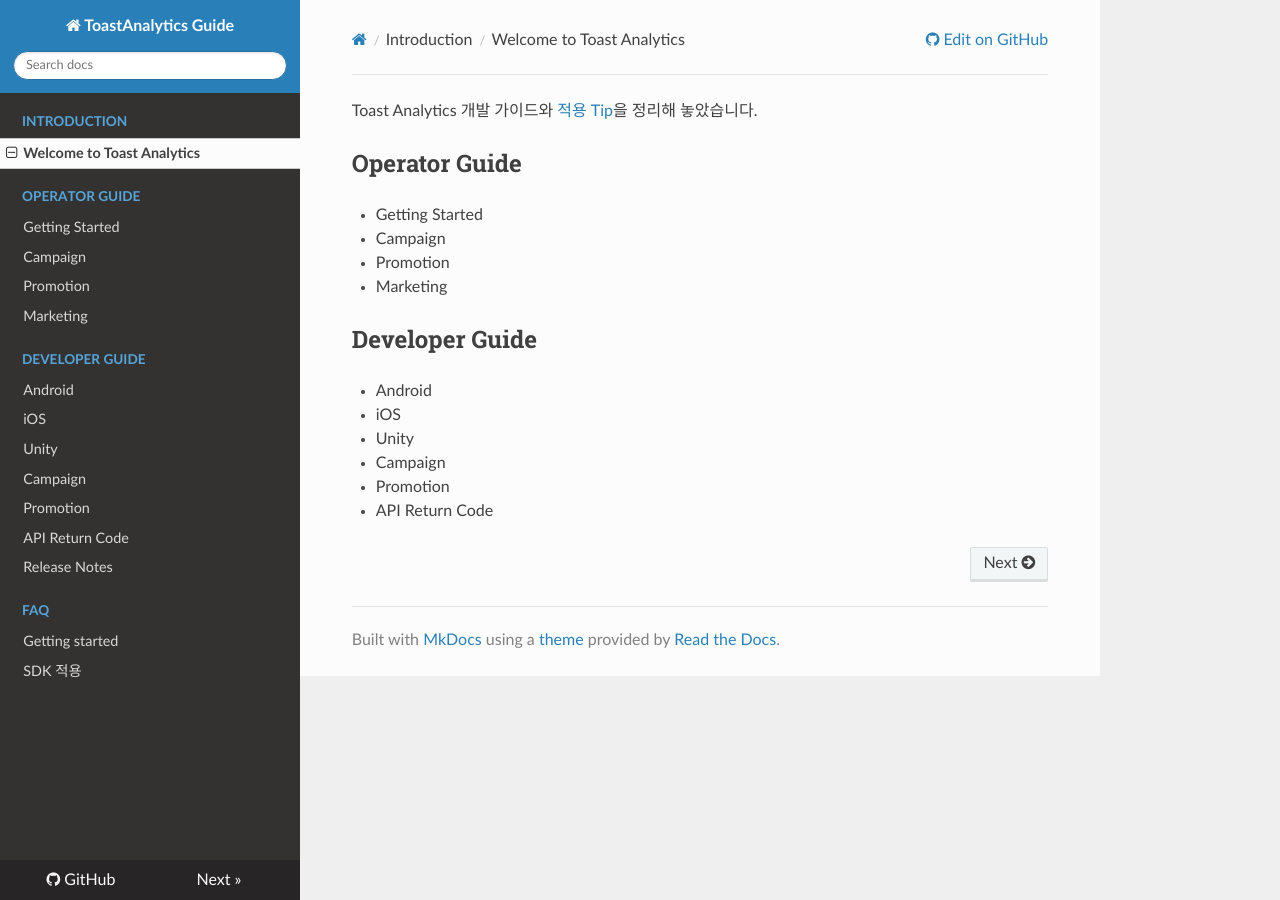
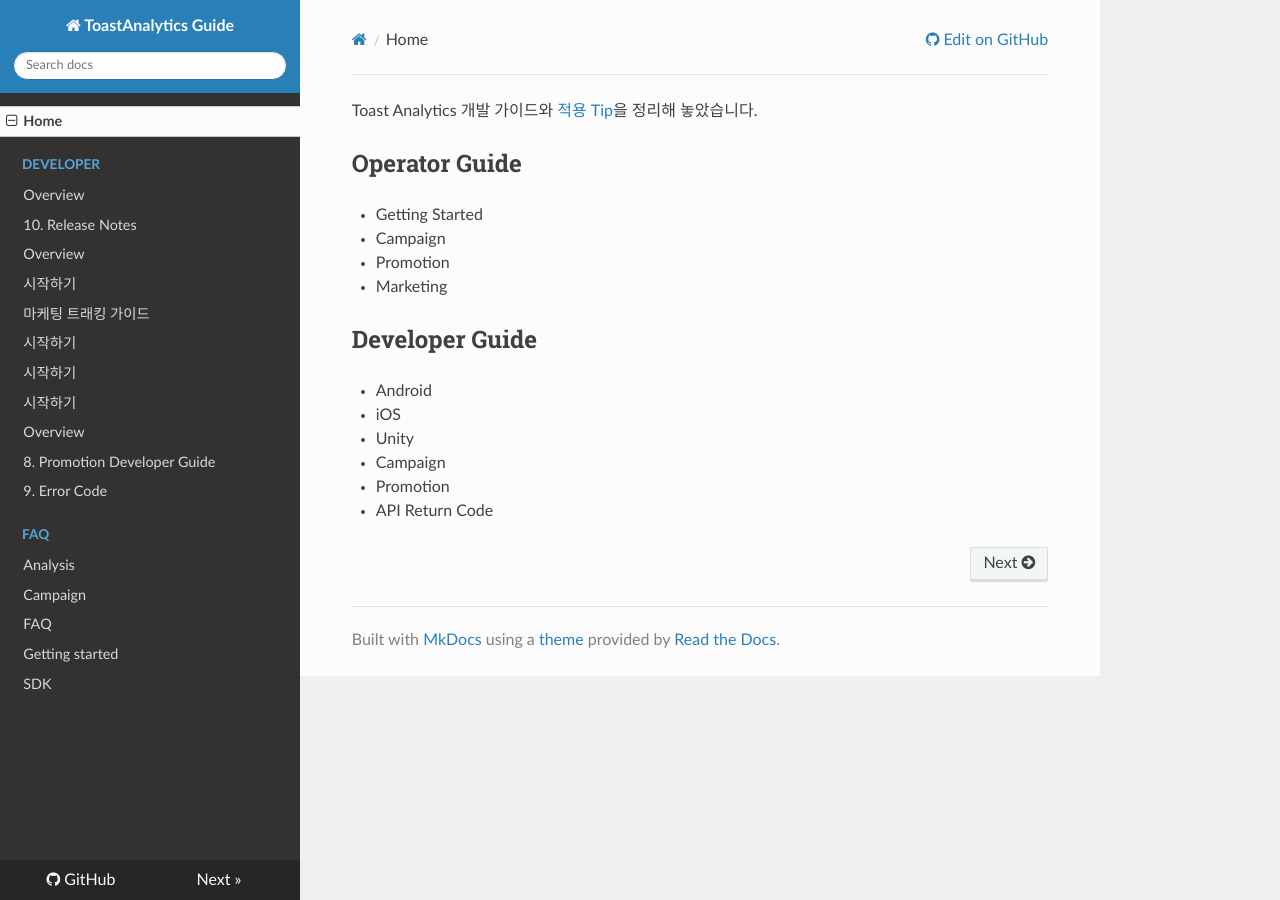
Before and after one commit to ToastAnalytics/ToastAnalytics, an MkDocs documentation site: the page built from docs/index.md, in a window 1280 px wide. Built offline with MkDocs 1.6.1, drawn with Linux system fonts in a browser that asks for light colours; nearby versions of some CDN libraries; old or Windows-style settings are respelled for this version of MkDocs; some of the changed lines change nothing that is shown.

Commit message:
Update mkdocs.yml

```diff
--- a/mkdocs.yml
+++ b/mkdocs.yml
@@ -7,25 +7,25 @@
 docs_dir: docs
 site_dir: docs
 pages:
-- ['index.md', 'Introduction', 'Welcome to Toast Analytics']
+#- ['index.md', 'Introduction', 'Welcome to Toast Analytics']
 
-- ['Developer/1. Getting Started.md', 'Operator Guide', 'Getting Started']
-- ['Developer/2. Campaign Guide.md', 'Operator Guide', 'Campaign']
-- ['Developer/3. Promotion Guide.md', 'Operator Guide', 'Promotion']
-- ['Developer/3. marketing Guide.md', 'Operator Guide', 'Marketing']
+#- ['Developer/1. Getting Started.md', 'Operator Guide', 'Getting Started']
+#- ['Developer/2. Campaign Guide.md', 'Operator Guide', 'Campaign']
+#- ['Developer/3. Promotion Guide.md', 'Operator Guide', 'Promotion']
+#- ['Developer/3. marketing Guide.md', 'Operator Guide', 'Marketing']
 
-- ['Developer/4. Android Developer Guide.md', 'Developer Guide', 'Android']
-- ['Developer/5. iOS Developer Guide.md', 'Developer Guide', 'iOS']
-- ['Developer/6. Unity Developer Guide.md', 'Developer Guide', 'Unity']
-- ['Developer/7. Campaign Developer Guide.md', 'Developer Guide', 'Campaign']
-- ['Developer/8. Promotion Developer Guide.md', 'Developer Guide', 'Promotion']
-- ['Developer/9. Error Code.md', 'Developer Guide', 'API Return Code']
-- ['Developer/10. Release Notes.md', 'Developer Guide', 'Release Notes']
+#- ['Developer/4. Android Developer Guide.md', 'Developer Guide', 'Android']
+#- ['Developer/5. iOS Developer Guide.md', 'Developer Guide', 'iOS']
+#- ['Developer/6. Unity Developer Guide.md', 'Developer Guide', 'Unity']
+#- ['Developer/7. Campaign Developer Guide.md', 'Developer Guide', 'Campaign']
+#- ['Developer/8. Promotion Developer Guide.md', 'Developer Guide', 'Promotion']
+#- ['Developer/9. Error Code.md', 'Developer Guide', 'API Return Code']
+#- ['Developer/10. Release Notes.md', 'Developer Guide', 'Release Notes']
 
-- ['FAQ/Getting started.md', 'FAQ', 'Getting started']
-- ['FAQ/SDK.md', 'FAQ', 'SDK 적용']
+#- ['FAQ/Getting started.md', 'FAQ', 'Getting started']
+#- ['FAQ/SDK.md', 'FAQ', 'SDK 적용']
 
-markdown_extensions:
-    - toc:
-        permalink: 
-    - admonition:
+#markdown_extensions:
+#    - toc:
+#        permalink: 
+#    - admonition:
```
